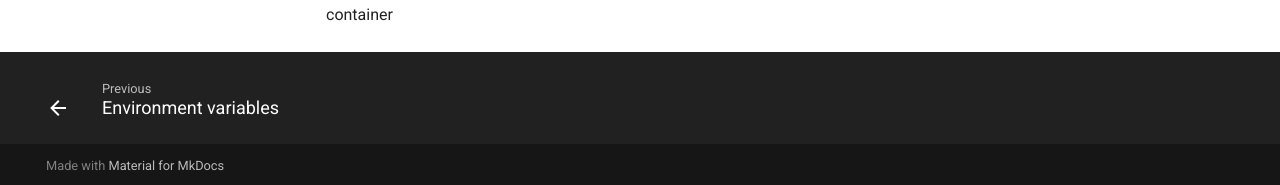
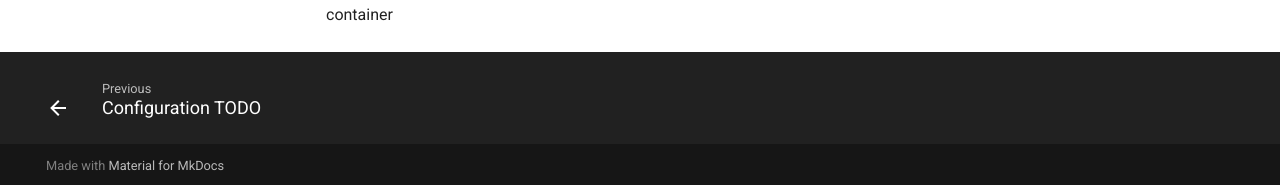
Before and after one commit to nyuvibecode/nyuvibecode.github.io, an MkDocs documentation site: the page built from docs/demonstration/demonstration.md, in a window 1280 px wide and 1225 px high. Shown: the part 1037-1222 px from the top of the window. Built offline with MkDocs 1.6.1 and Material for MkDocs 9.7.7, drawn with Linux system fonts in a browser that asks for light colours; comment, search, counter and statistics services are not loaded.

Commit message:
docs change test

```diff
--- a/docs/configuration/configuration.md
+++ b/docs/configuration/configuration.md
@@ -1,4 +1,4 @@
-# Environment variables
+# Configuration TODO
 
 !!! hint "Persisting environment variables"
     All environment variables can also be added to `keys.cfg` instead.
```
Also changed, not shown: 1 other file.
